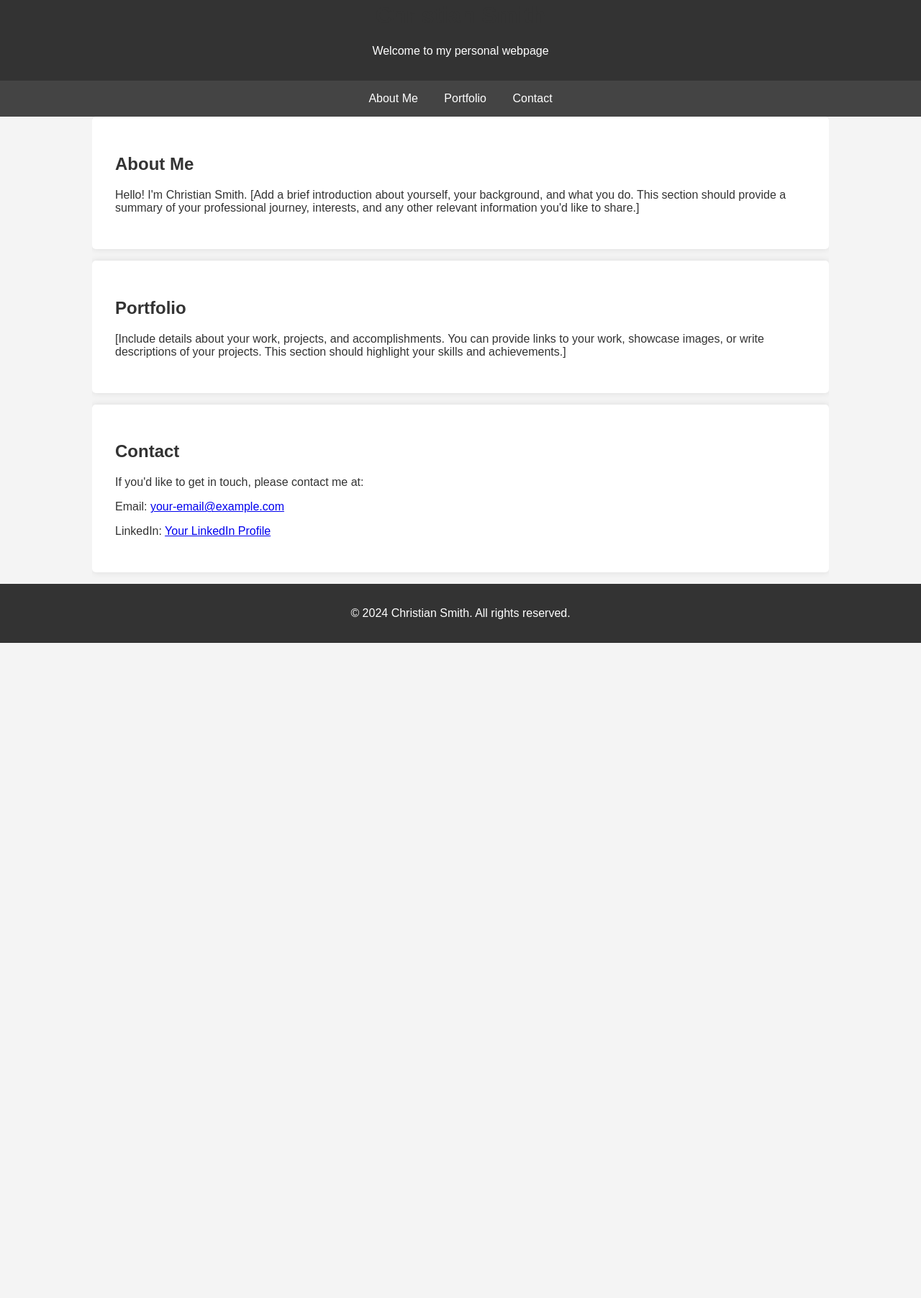
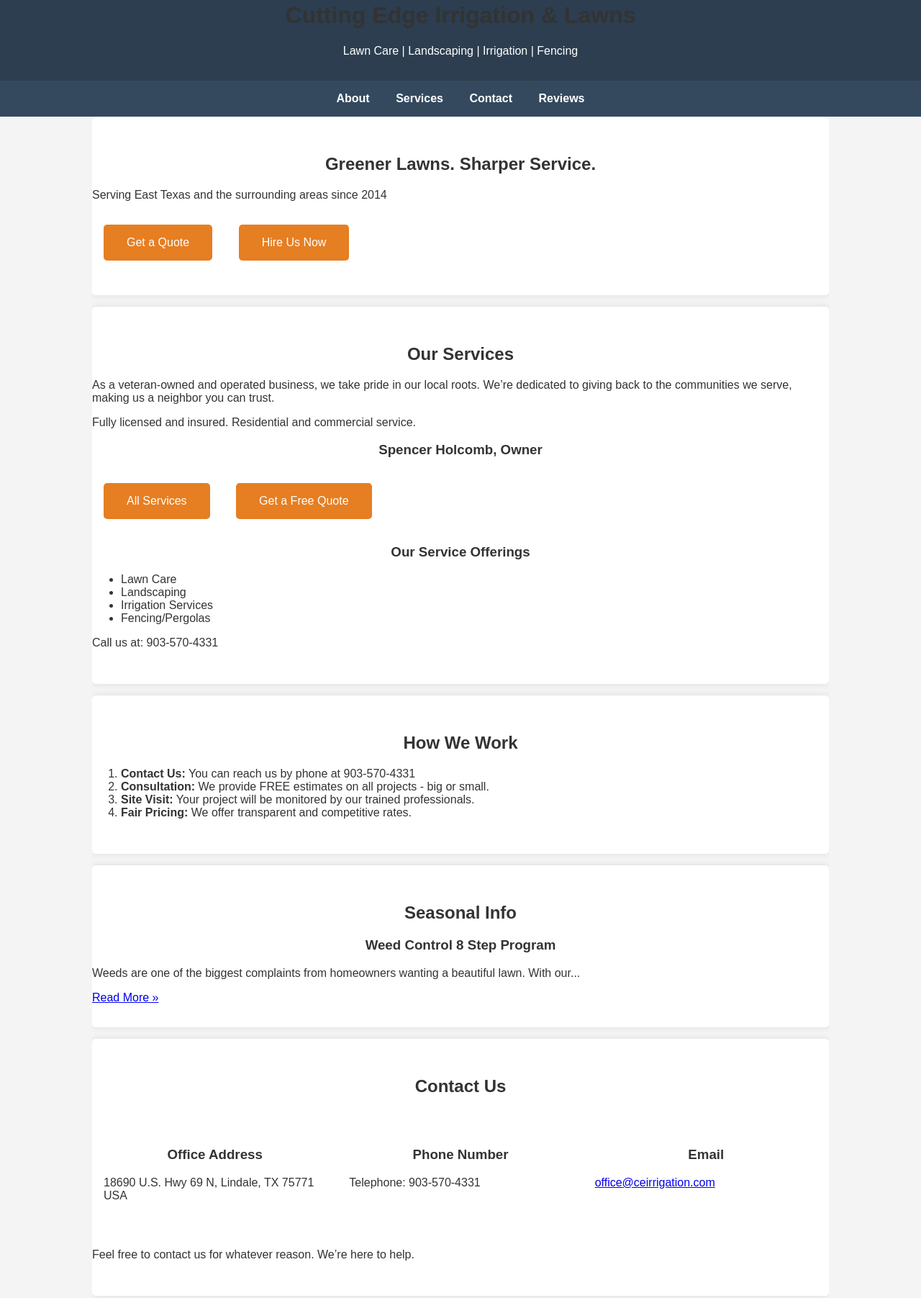
Before and after one commit to ChristianRaySmith/my-personal-website, a plain HTML site: page index.html in a window 1280 px wide. Shown: the part 34-1837 px from the top of the page at 72% size. Before the commit the page ends 927 px from the top, so only its background shows below. Drawn offline with Linux system fonts and the light colour scheme.

Commit message:
Update index.html

```diff
--- a/index.html
+++ b/index.html
@@ -3,7 +3,7 @@
 <head>
     <meta charset="UTF-8">
     <meta name="viewport" content="width=device-width, initial-scale=1.0">
-    <title>Christian Smith - Personal Webpage</title>
+    <title>Cutting Edge Irrigation & Lawns</title>
     <style>
         body {
             font-family: Arial, sans-serif;
@@ -13,25 +13,24 @@
             color: #333;
         }
         header {
-            background-color: #333;
+            background-color: #2c3e50;
             color: #fff;
             padding: 1em 0;
             text-align: center;
         }
         nav {
-            margin: 0;
-            padding: 0;
             text-align: center;
-            background-color: #444;
+            background-color: #34495e;
+            padding: 1em 0;
         }
         nav a {
             color: #fff;
-            padding: 1em;
+            margin: 0 1em;
             text-decoration: none;
-            display: inline-block;
+            font-weight: bold;
         }
         nav a:hover {
-            background-color: #555;
+            text-decoration: underline;
         }
         .container {
             width: 80%;
@@ -40,60 +39,199 @@
         }
         section {
             padding: 2em 0;
-        }
-        .about, .portfolio, .contact {
             background: #fff;
-            padding: 2em;
             margin-bottom: 1em;
             border-radius: 5px;
             box-shadow: 0 0 10px rgba(0,0,0,0.1);
         }
+        h1, h2, h3 {
+            color: #333;
+            text-align: center;
+        }
+        .cta-buttons a {
+            display: inline-block;
+            padding: 1em 2em;
+            margin: 1em;
+            color: #fff;
+            background-color: #e67e22;
+            border-radius: 5px;
+            text-decoration: none;
+        }
+        .cta-buttons a:hover {
+            background-color: #d35400;
+        }
         footer {
-            background-color: #333;
+            background-color: #2c3e50;
             color: #fff;
             text-align: center;
             padding: 1em 0;
         }
-        h1, h2 {
-            color: #333;
+        .contact-info, .client-reviews, .useful-links, .support-info {
+            display: flex;
+            justify-content: space-around;
+            flex-wrap: wrap;
+            padding: 1em 0;
+        }
+        .contact-info div, .client-reviews div, .useful-links div, .support-info div {
+            flex: 1 1 300px;
+            margin: 1em;
+        }
+        .review {
+            background: #ecf0f1;
+            padding: 1em;
+            border-radius: 5px;
+        }
+        .review h4 {
+            margin: 0 0 0.5em 0;
+        }
+        .review p {
+            margin: 0.5em 0;
         }
     </style>
 </head>
 <body>
 
 <header>
-    <h1>Christian Smith</h1>
-    <p>Welcome to my personal webpage</p>
+    <h1>Cutting Edge Irrigation & Lawns</h1>
+    <p>Lawn Care | Landscaping | Irrigation | Fencing</p>
 </header>
 
 <nav>
-    <a href="#about">About Me</a>
-    <a href="#portfolio">Portfolio</a>
+    <a href="#about">About</a>
+    <a href="#services">Services</a>
     <a href="#contact">Contact</a>
+    <a href="#reviews">Reviews</a>
 </nav>
 
 <div class="container">
-    <section id="about" class="about">
-        <h2>About Me</h2>
-        <p>Hello! I'm Christian Smith. [Add a brief introduction about yourself, your background, and what you do. This section should provide a summary of your professional journey, interests, and any other relevant information you'd like to share.]</p>
+    <section id="about">
+        <h2>Greener Lawns. Sharper Service.</h2>
+        <p>Serving East Texas and the surrounding areas since 2014</p>
+        <div class="cta-buttons">
+            <a href="#quote">Get a Quote</a>
+            <a href="#hire">Hire Us Now</a>
+        </div>
     </section>
 
-    <section id="portfolio" class="portfolio">
-        <h2>Portfolio</h2>
-        <p>[Include details about your work, projects, and accomplishments. You can provide links to your work, showcase images, or write descriptions of your projects. This section should highlight your skills and achievements.]</p>
+    <section id="services">
+        <h2>Our Services</h2>
+        <p>As a veteran-owned and operated business, we take pride in our local roots. We’re dedicated to giving back to the communities we serve, making us a neighbor you can trust.</p>
+        <p>Fully licensed and insured. Residential and commercial service.</p>
+        <h3>Spencer Holcomb, Owner</h3>
+        <div class="cta-buttons">
+            <a href="#all-services">All Services</a>
+            <a href="#quote">Get a Free Quote</a>
+        </div>
+        <h3>Our Service Offerings</h3>
+        <ul>
+            <li>Lawn Care</li>
+            <li>Landscaping</li>
+            <li>Irrigation Services</li>
+            <li>Fencing/Pergolas</li>
+        </ul>
+        <p>Call us at: 903-570-4331</p>
     </section>
 
-    <section id="contact" class="contact">
-        <h2>Contact</h2>
-        <p>If you'd like to get in touch, please contact me at:</p>
-        <p>Email: <a href="mailto:your-email@example.com">your-email@example.com</a></p>
-        <p>LinkedIn: <a href="https://www.linkedin.com/in/your-linkedin-profile">Your LinkedIn Profile</a></p>
+    <section id="how-we-work">
+        <h2>How We Work</h2>
+        <ol>
+            <li><strong>Contact Us:</strong> You can reach us by phone at 903-570-4331</li>
+            <li><strong>Consultation:</strong> We provide FREE estimates on all projects - big or small.</li>
+            <li><strong>Site Visit:</strong> Your project will be monitored by our trained professionals.</li>
+            <li><strong>Fair Pricing:</strong> We offer transparent and competitive rates.</li>
+        </ol>
     </section>
+
+    <section id="seasonal-info">
+        <h2>Seasonal Info</h2>
+        <h3>Weed Control 8 Step Program</h3>
+        <p>Weeds are one of the biggest complaints from homeowners wanting a beautiful lawn. With our...</p>
+        <a href="#read-more">Read More »</a>
+    </section>
+
+    <section id="contact">
+        <h2>Contact Us</h2>
+        <div class="contact-info">
+            <div>
+                <h3>Office Address</h3>
+                <p>18690 U.S. Hwy 69 N, Lindale, TX 75771 USA</p>
+            </div>
+            <div>
+                <h3>Phone Number</h3>
+                <p>Telephone: 903-570-4331</p>
+            </div>
+            <div>
+                <h3>Email</h3>
+                <p><a href="mailto:office@ceirrigation.com">office@ceirrigation.com</a></p>
+            </div>
+        </div>
+        <p>Feel free to contact us for whatever reason. We’re here to help.</p>
+    </section>
+
+    <section id="reviews">
+        <h2>Client Reviews</h2>
+        <div class="client-reviews">
+            <div class="review">
+                <h4>Jada Livingston</h4>
+                <p>“Joe came out and what a hard worker! He had a mess on his hands and he got right to work! He also got a little help from Devin, Diego, and Jose. They are all great guys and fast service and my sprinklers are back up and working! Thank you to Cutting Edge! Highly Recommended!”</p>
+            </div>
+            <div class="review">
+                <h4>Brittaney Freeman</h4>
+                <p>“Cory and his team have been taking such good care of us here at Scooter’s Coffee in Lindale! We appreciate their hard work so much!!”</p>
+            </div>
+            <div class="review">
+                <h4>Susan Woods</h4>
+                <p>“We have issues with gophers who chewed through the wires on our sprinkler system. Joe came out and was able to repair the damage and get us back up and running. He was not only kind & professional, but he did a great job. Not unlike the Cutting Edge guys who maintain our lawn, planted a new tree & built our fence. They do it all & we have been pleased every time. You can’t go wrong with Cutting Edge.”</p>
+            </div>
+        </div>
+        <a href="#more-reviews">View More</a>
+    </section>
+
+    <section id="newsletter">
+        <h2>Subscribe</h2>
+        <p>Join Our Newsletter and Get Lawn & Gardening Tips</p>
+        <form action="#">
+            <input type="email" name="email" placeholder="Your Email">
+            <button type="submit">Subscribe</button>
+        </form>
+    </section>
+
+    <footer>
+        <div class="useful-links">
+            <div>
+                <h4>Useful Links</h4>
+                <ul>
+                    <li><a href="#lawn-care">Lawn Care</a></li>
+                    <li><a href="#irrigation">Irrigation Services</a></li>
+                    <li><a href="#landscaping">Landscaping</a></li>
+                    <li><a href="#fences">Fences/Pergolas</a></li>
+                    <li><a href="#careers">Careers</a></li>
+                </ul>
+            </div>
+            <div>
+                <h4>Support</h4>
+                <ul>
+                    <li><a href="#contact">Contact Us</a></li>
+                    <li><a href="#faq">FAQ</a></li>
+                </ul>
+            </div>
+        </div>
+        <div class="support-info">
+            <div>
+                <h4>Contact Info</h4>
+                <p>Contact us for a FREE quote.</p>
+                <p>18690 U.S. Hwy 69 N, Lindale, Texas, 75771</p>
+                <p>(903) 570-4331</p>
+                <p><a href="mailto:office@ceirrigation.com">office@ceirrigation.com</a></p>
+                <p>Irrigation in Texas is regulated by the Texas Commission on Environmental Quality (TCEQ), MC-235, P.O. Box 130897, Austin, Texas 78711-3087. TCEQ’s website is: <a href="https://www.tceq.texas.gov">www.tceq.texas.gov</a>.</p>
+            </div>
+        </div>
+        <p>&copy; 2024 Cutting Edge Irrigation, LLC. All rights reserved. | Site Developed By Strategy Blvd</p>
+        <div class="social-media">
+            <a href="#facebook">Facebook</a> | <a href="#twitter">Twitter</a> | <a href="#instagram">Instagram</a> | <a href="#youtube">YouTube</a>
+        </div>
+    </footer>
 </div>
-
-<footer>
-    <p>&copy; 2024 Christian Smith. All rights reserved.</p>
-</footer>
 
 </body>
 </html>
```
